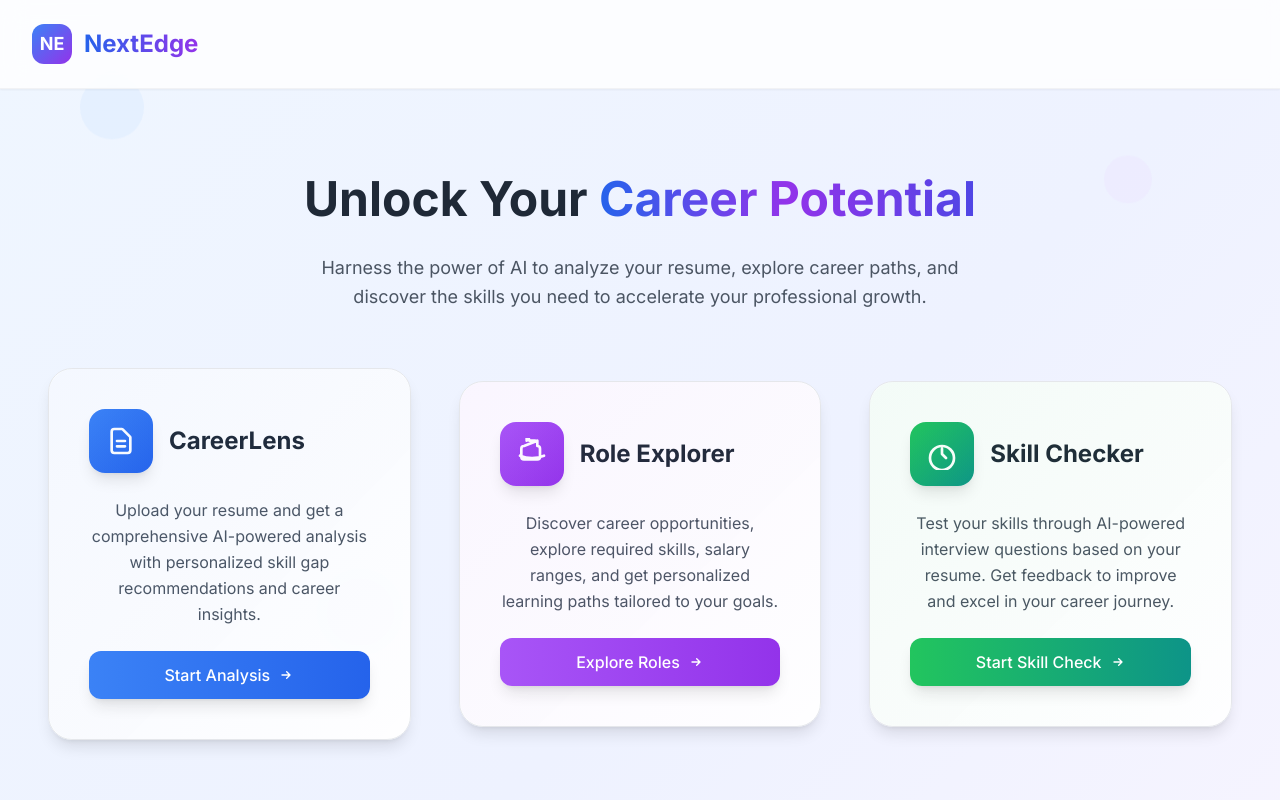
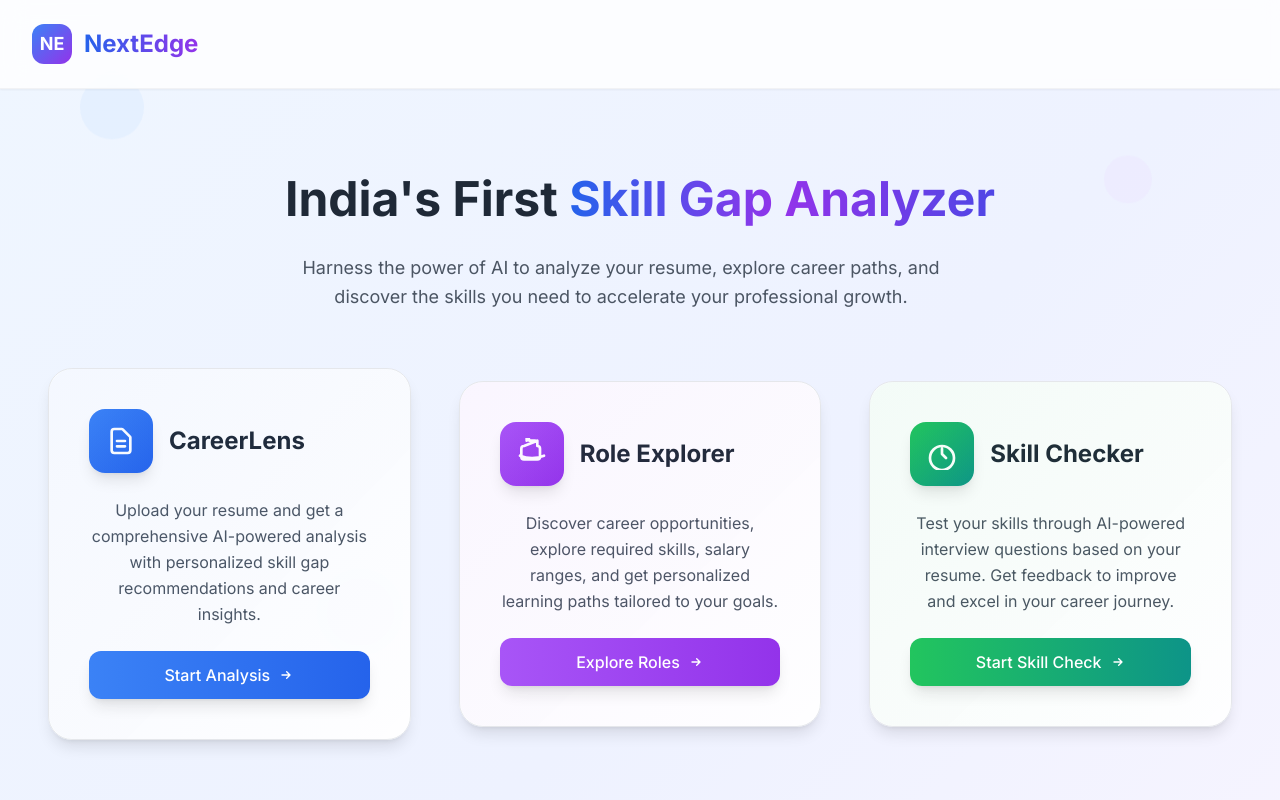
Before and after one commit to iamparthpandit/skill-gap-analyzer, a plain HTML site: page public/index.html in a window 1280 px wide. Shown: the top 800 px of the page. Drawn offline with nearby package versions, Linux system fonts and the light colour scheme.

Commit message:
Update index.html

```diff
--- a/public/index.html
+++ b/public/index.html
@@ -97,9 +97,9 @@
     <section class="relative z-10 flex flex-col items-center text-center mt-20 px-6">
       <div class="mb-6">
         <h2 class="text-5xl font-bold mb-6 leading-tight">
-          Unlock Your
+          India's First
           <span class="bg-gradient-to-r from-blue-600 via-purple-600 to-indigo-600 bg-clip-text text-transparent">
-            Career Potential
+            Skill Gap Analyzer
           </span>
         </h2>
         <p class="text-gray-600 max-w-2xl text-lg leading-relaxed">
```
